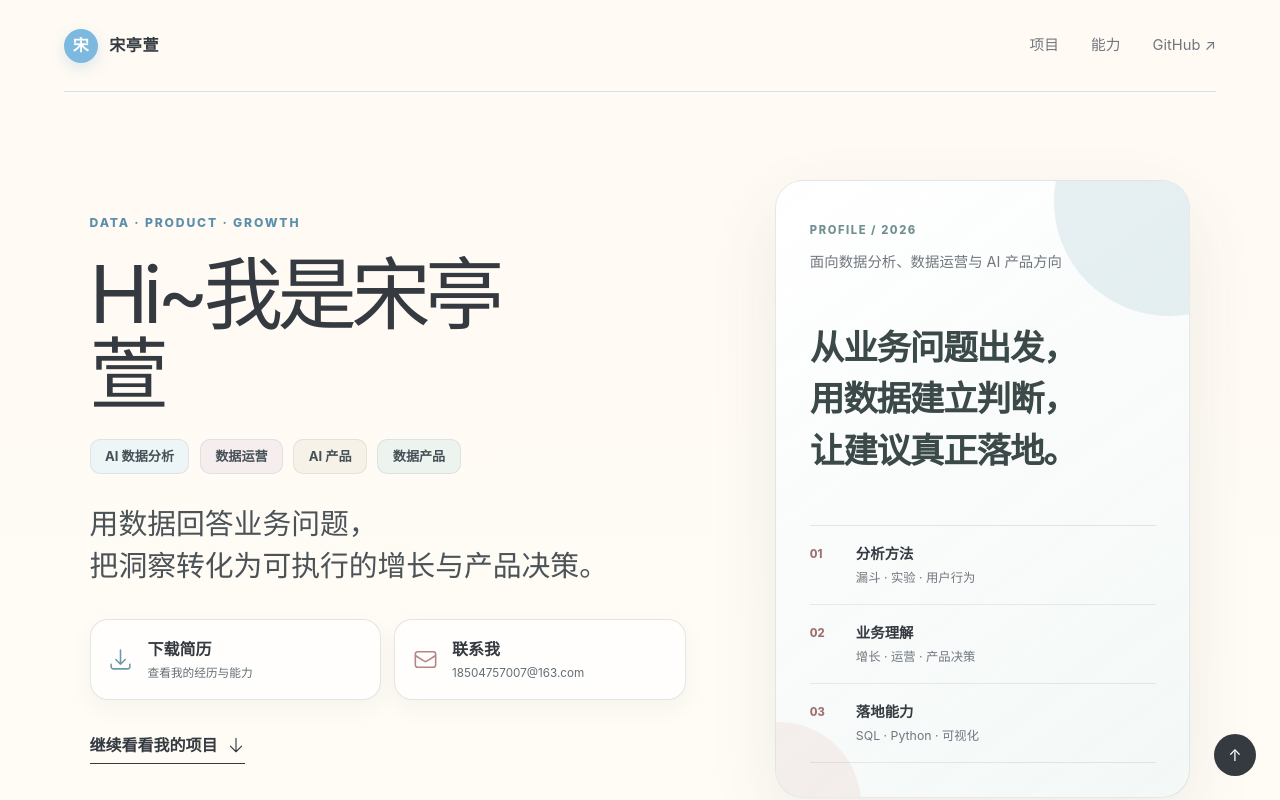
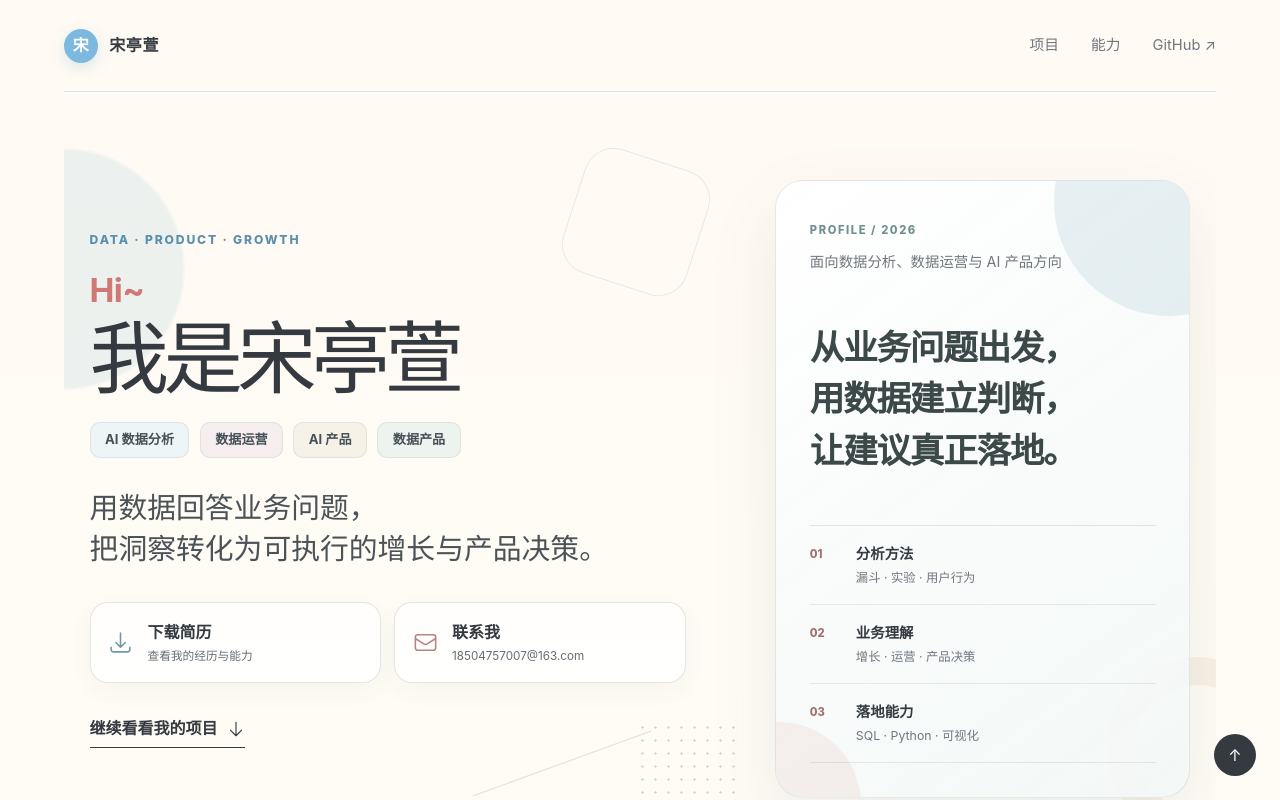
Before and after one commit to lulu04201226/song-tingxuan-portfolio, a Next.js app: page / in a window 1280 px wide. Shown: the top 800 px of the page. Built offline with nearby package versions, Linux system fonts and the light colour scheme.

Commit message:
Refine homepage background

```diff
--- a/app/globals.css
+++ b/app/globals.css
@@ -53,4 +53,17 @@ body{background:linear-gradient(180deg,#fffaf3 0%,#fffdf8 45%,#fff9f2 100%)}
 .profile-statement{margin:3rem 0;font-size:clamp(1.55rem,2.7vw,2.35rem);line-height:1.5;letter-spacing:-.035em;font-weight:680;color:#3c4949}
 .profile-proof{border-top:1px solid rgba(52,58,64,.12)}.profile-proof>div{display:grid;grid-template-columns:38px 1fr;gap:.5rem;padding:1rem 0;border-bottom:1px solid rgba(52,58,64,.1)}.profile-proof>div>span{font-size:.7rem;color:#a07070;font-weight:800;padding-top:.2rem}.profile-proof p,.profile-proof strong,.profile-proof small{display:block;margin:0}.profile-proof strong{font-size:.9rem}.profile-proof small{color:var(--muted);font-size:.77rem;margin-top:.12rem}
 @media(max-width:900px){.home-hero{grid-template-columns:1fr}.hero-profile{min-height:450px;max-width:650px;width:100%;justify-self:center}}
-@media(max-width:600px){.home-hero h1{font-size:3.35rem;max-width:8.5ch}.hero-profile{min-height:420px;padding:1.5rem}.profile-statement{margin:2.2rem 0}}
+@media(max-width:600px){.home-hero h1{font-size:3.05rem;max-width:none;white-space:nowrap}.home-hero h1>span{white-space:normal}.hero-profile{min-height:420px;padding:1.5rem}.profile-statement{margin:2.2rem 0}}
+
+/* Soft geometric background accents */
+.home-hero{isolation:isolate;overflow:hidden}
+.hero-profile{z-index:2}
+.hero-geometry{position:absolute;inset:0;z-index:0;pointer-events:none;overflow:hidden}
+.hero-geometry span{position:absolute;display:block}
+.geo-circle{width:240px;height:240px;border-radius:50%;left:-120px;top:7%;background:rgba(195,220,226,.32);filter:blur(1px)}
+.geo-square{width:130px;height:130px;border-radius:30px;left:44%;top:8%;border:1px solid rgba(204,171,168,.28);transform:rotate(18deg)}
+.geo-ring{width:180px;height:180px;border-radius:50%;right:-70px;bottom:8%;border:28px solid rgba(225,216,183,.28)}
+.geo-dots{width:108px;height:108px;right:41%;bottom:9%;opacity:.38;background-image:radial-gradient(#83a3a6 1.4px,transparent 1.4px);background-size:13px 13px}
+.geo-line{width:190px;height:1px;left:35%;bottom:17%;background:rgba(126,153,157,.27);transform:rotate(-20deg)}
+@media(max-width:900px){.geo-square{left:auto;right:5%;top:5%}.geo-dots{right:4%;bottom:46%}.geo-ring{bottom:3%}}
+@media(max-width:600px){.geo-circle{width:160px;height:160px;left:-90px;top:4%}.geo-square{width:90px;height:90px;right:-18px;top:17%}.geo-dots{width:78px;height:78px;right:2%;bottom:47%}.geo-line{display:none!important}}
```
Also changed, not shown: app/page.tsx (+2 -3 lines).
